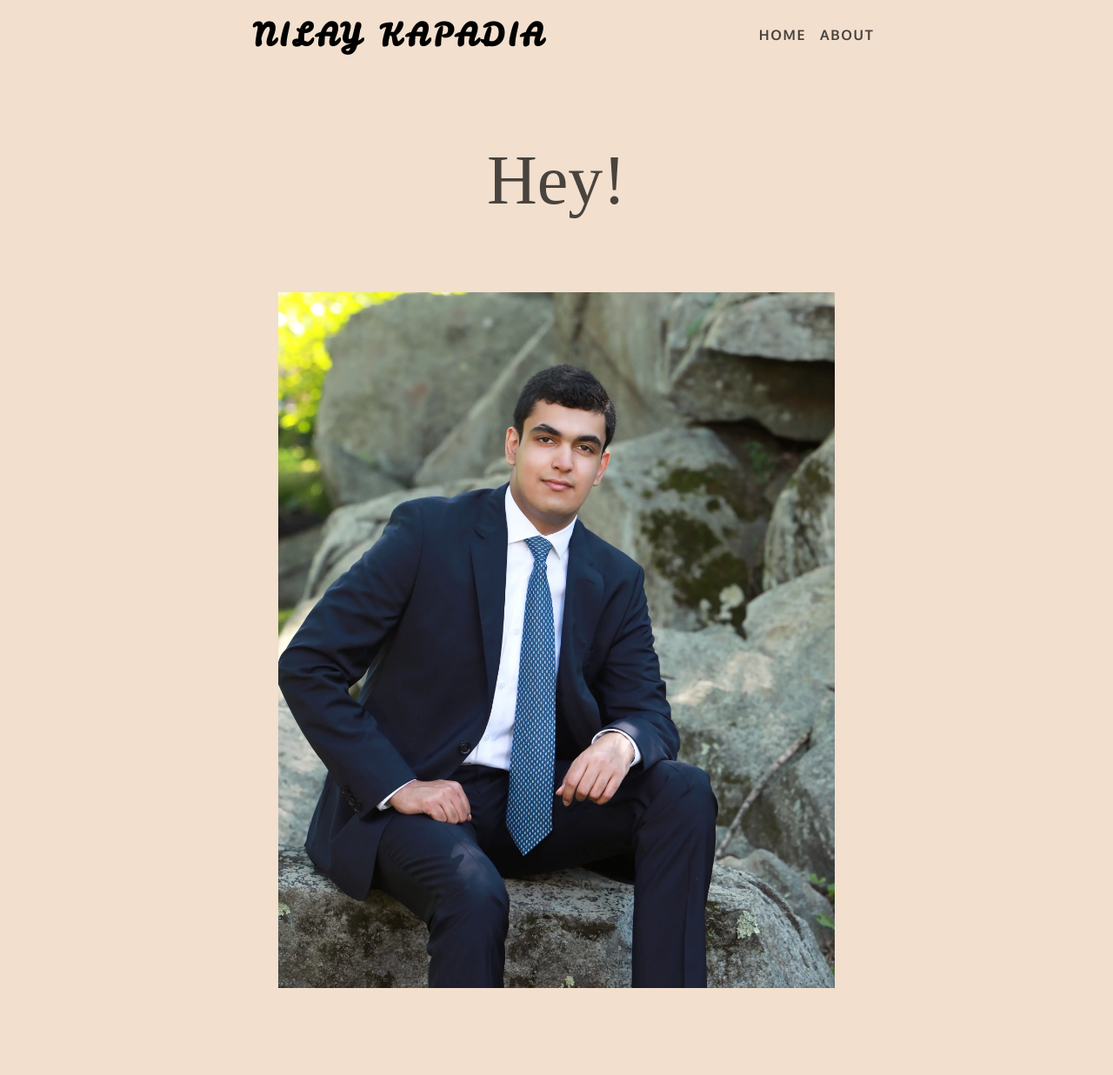
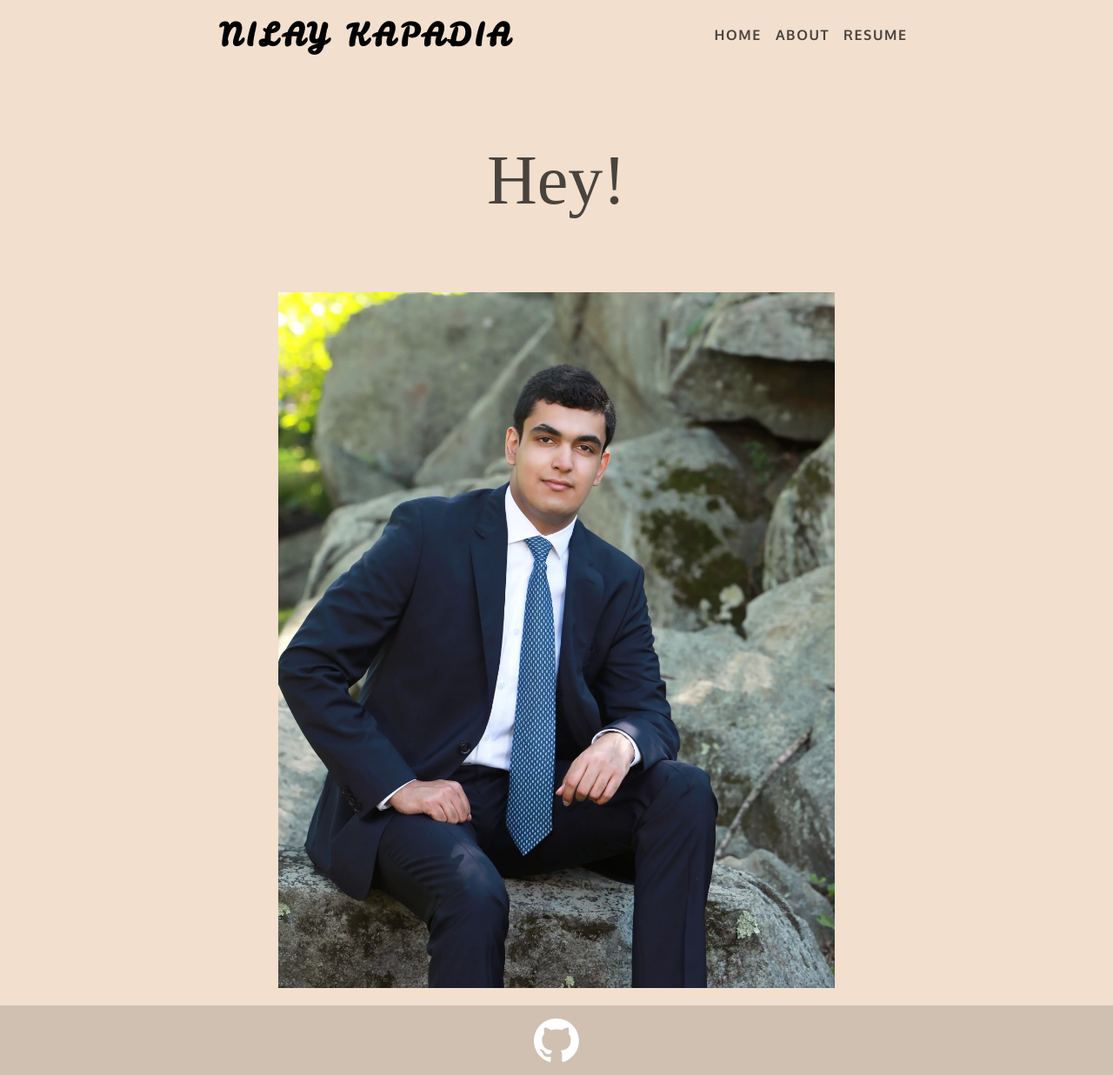
Before and after one commit to nikapadia/website, a SvelteKit app: page / in a window 1280 px wide. Shown: the whole page at 87% size. Before the commit the page ends 1156 px from the top, so only its background shows below. Built offline with nearby package versions, Linux system fonts and the light colour scheme; a web font is replaced by a local one.

Commit message:
Added footer and resume link

```diff
--- a/src/routes/+layout.svelte
+++ b/src/routes/+layout.svelte
@@ -1,5 +1,6 @@
 <script lang="ts">
-	import Header from './Header.svelte';
+	import Header from './components/Header.svelte';
+	import Footer from './components/Footer.svelte';
 	import './styles.css';
 </script>
 
@@ -7,8 +8,9 @@
 	<Header />
 
 	<main>
-		<slot />
+    <slot />
 	</main>
+  <Footer />
 
 </div>
 
--- /dev/null
+++ b/src/routes/components/Footer.svelte
@@ -0,0 +1,24 @@
+<script>
+	import github from '$lib/images/github-mark-white.svg';
+</script>
+
+<footer>
+  <a href="https://github.com/nikapadia/nikapadia.github.io" target="_blank" rel="noreferrer">
+    <img src={github} alt="github" class="github-image" />
+  </a>
+</footer>
+
+<style>
+  footer {
+    height: 50px;
+    background-color: #cfc0b2;
+    padding: 15px;
+    text-align: center;
+  }
+  .github-image {
+    height: 50px;
+  }
+  .github-image:hover {
+    filter: brightness(0.9);
+  }
+</style>
--- a/src/routes/Header.svelte
+++ b/src/routes/components/Header.svelte
@@ -16,6 +16,9 @@
 			</li>
 			<li>
 				<a href="{base}/">About</a>
+			</li>
+			<li>
+				<a href="https://drive.google.com/file/d/1lAd7kWT1jwqqzcU4-cU3L5jAtnbcnsae/view" target="_blank" rel="noreferrer">Resume</a>
 			</li>
 		</ul>
 	</nav>
@@ -51,7 +54,7 @@
 		display: flex;
 		justify-content: space-around;
     align-items: center;
-    width: 75%;
+    width: 80%;
 	}
 
 	ul {
```
Also changed, not shown: src/lib/images/github-mark-white.svg (added).
